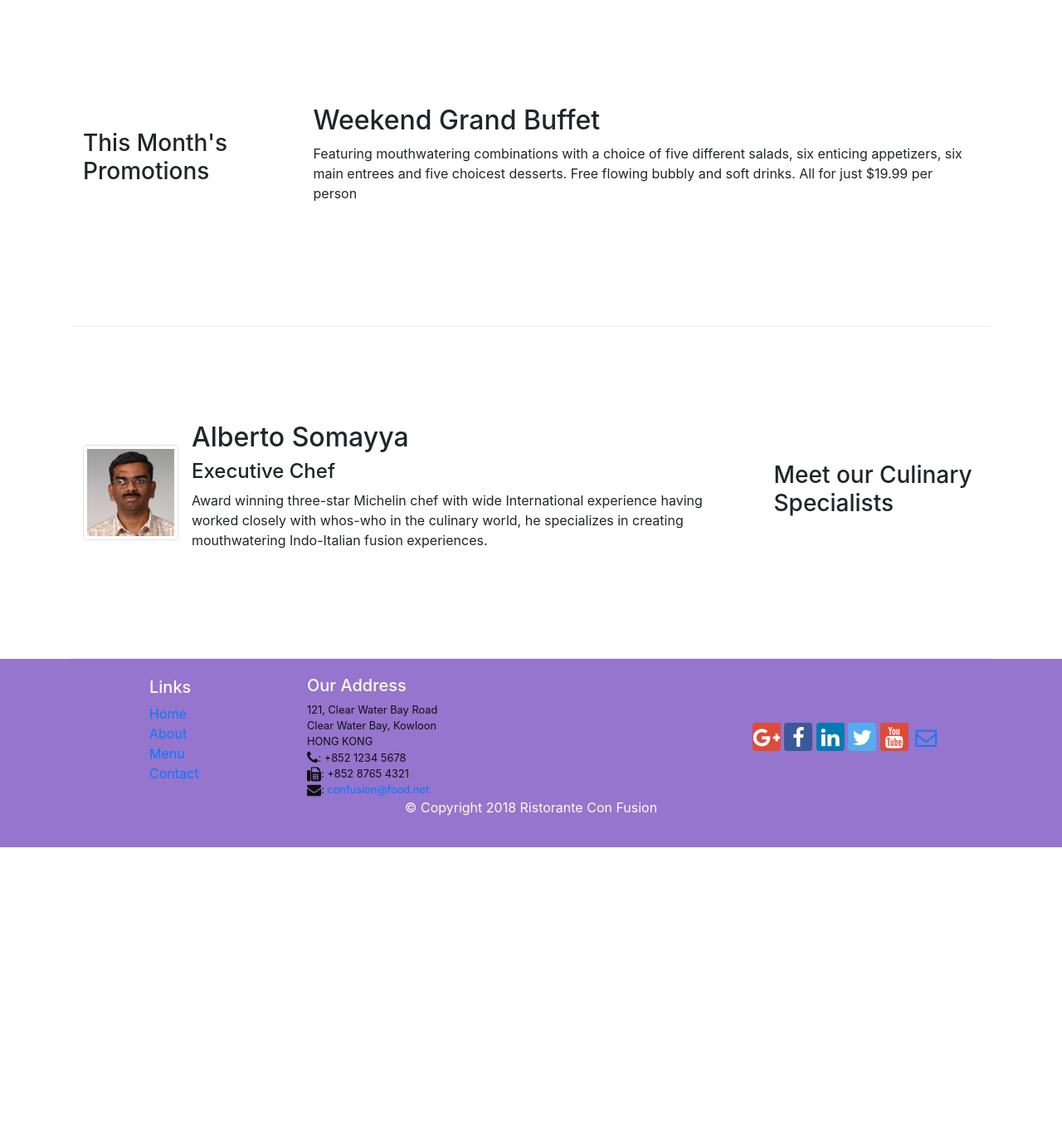
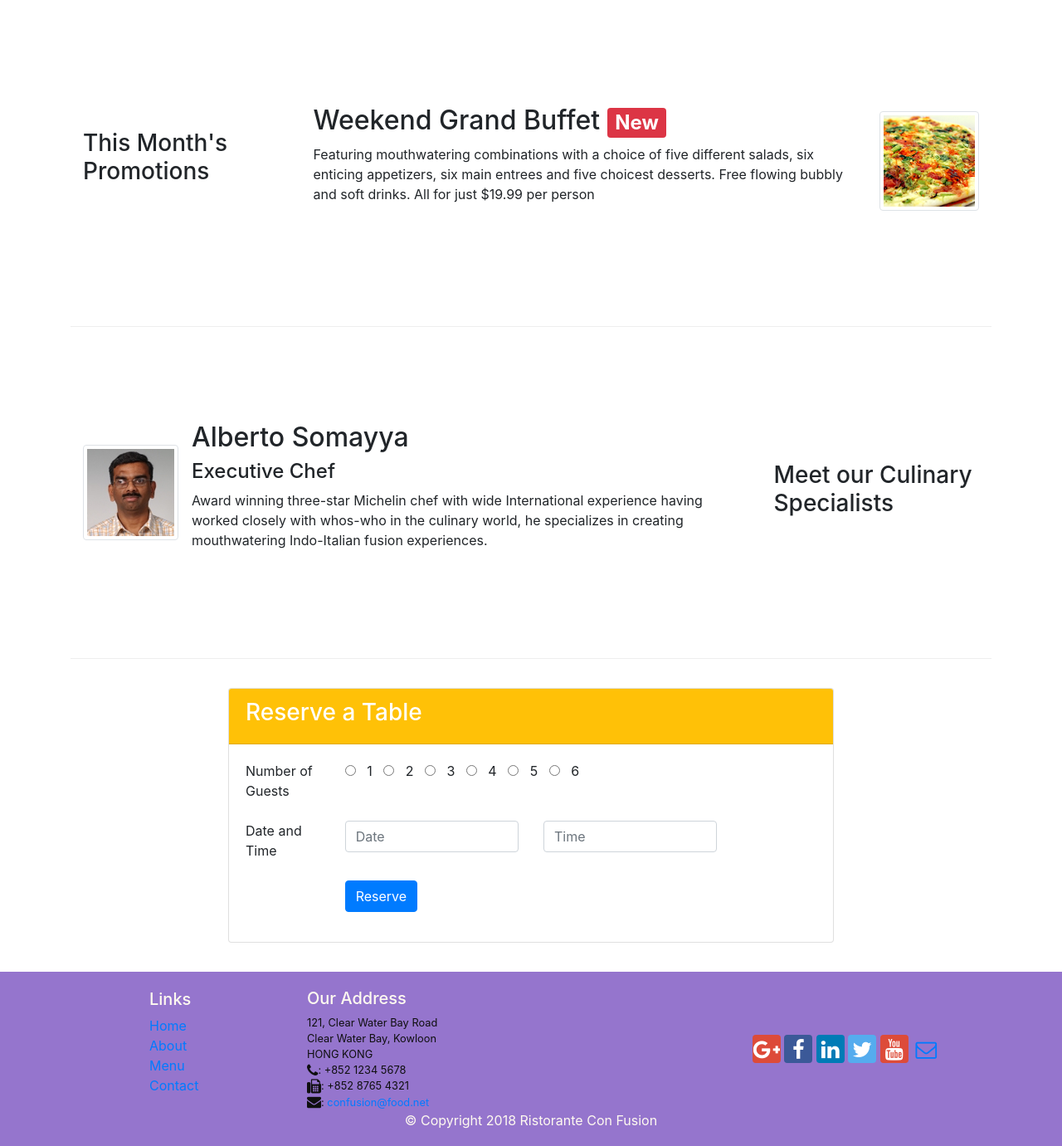
Before and after one commit to vishalrcop/Bootstrap4, a website: page index.html in a window 1280 px wide. Shown: the part 740-2121 px from the top of the page at 83% size. Before the commit the page ends 1761 px from the top, so only its background shows below. Drawn offline with nearby package versions, Linux system fonts and the light colour scheme.

Commit message:
Additional changes in index.html

```diff
--- a/index.html
+++ b/index.html
@@ -40,8 +40,15 @@
                     <h1>Ristorante con Fusion</h1>
                     <p>We take inspiration from the World's best cuisines, and create a unique fusion experience. Our lipsmacking creations will tickle your culinary senses!</p>
                 </div>
-                <div class="col-12 col-sm align-self-center">
-                    <img src="img/logo.png" class="img-fluid">
+                <div class="col-12 col-sm-3">
+                   <div class="row justify-content-center">
+                        <div class="col-auto">
+                            <img src="img/logo.png" class="img-fluid">
+                        </div>
+                   </div>
+                </div>
+                <div class="col-12 col-sm-3 align-self-center">
+                    <a href="#reserve-table" class="btn btn-block btn-warning">Reserve Table</a>
                 </div>
             </div>
         </div>
@@ -57,7 +64,9 @@
                     <img class="d-flex mr-3 img-thumbnail align-self-center"
                             src="img/uthappizza.png" alt="Uthappizza">
                     <div class="media-body">
-                        <h2 class="mt-0">Uthappizza</h2>
+                        <h2 class="mt-0">Uthappizza
+                        <span class="badge badge-danger">HOT</span>
+                        <span class="badge badge-pill badge-secondary">$4.99</span></h2>
                         <p class="d-none d-sm-block">A unique combination of Indian Uthappam (pancake) and
                             Italian pizza, topped with Cerignola olives, ripe vine
                             cherry tomatoes, Vidalia onion, Guntur chillies and
@@ -73,8 +82,14 @@
                 <h3>This Month's Promotions</h3>
             </div>
             <div class="col col-sm col-md">
-                <h2>Weekend Grand Buffet</h2>
-                <p>Featuring mouthwatering combinations with a choice of five different salads, six enticing appetizers, six main entrees and five choicest desserts. Free flowing bubbly and soft drinks. All for just $19.99 per person </p>
+                <div class="media">
+                    <div class="media-body">
+                        <h2 class="mt-0">Weekend Grand Buffet&nbsp;<span class="badge badge-danger">New</span></h2>
+                        <p class="d-none d-sm-block">Featuring mouthwatering combinations with a choice of five different salads, six enticing appetizers, six main entrees and five choicest desserts. Free flowing bubbly and soft drinks. All for just $19.99 per person </p>
+                    </div>
+                    <img class="d-flex ml-3 img-thumbnail align-self-center"
+                            src="img/uthappizza.png" alt="Uthappizza">
+                </div>
             </div>
         </div>
 
@@ -98,6 +113,59 @@
                 </div>
             </div>
         </div>
+
+        <div class="row align-items-center" id="reserve-table" style="padding: 35px 0px 35px 0px;">
+            <div class="col-md-2"></div>
+            <div class="col-md-8 col-12">
+                <div class="card">
+                    <div class="card-header bg-warning text-white"><h3>Reserve a Table</h3></div>
+                    <div class="card-body">
+                        <form>
+                            <div class="row form-group">
+                                <div class="col-md-2 col-12">
+                                    <label>Number of Guests</label>
+                                </div>
+                                <div class="col-md-10 col-12">
+                                    <input type="radio" class="form-radio-input" id="radio1" name="radio">
+                                    &nbsp;&nbsp;1&nbsp;&nbsp;
+                                    <input type="radio" class="form-radio-input" id="radio2" name="radio">
+                                    &nbsp;&nbsp;2&nbsp;&nbsp;
+                                    <input type="radio" class="form-radio-input" id="radio3" name="radio">
+                                    &nbsp;&nbsp;3&nbsp;&nbsp;
+                                    <input type="radio" class="form-radio-input" id="radio4" name="radio">
+                                    &nbsp;&nbsp;4&nbsp;&nbsp;
+                                    <input type="radio" class="form-radio-input" id="radio5" name="radio">
+                                    &nbsp;&nbsp;5&nbsp;&nbsp;
+                                    <input type="radio" class="form-radio-input" id="radio6" name="radio">
+                                    &nbsp;&nbsp;6
+                                </div>
+                            </div>
+                            <div class="row form-group">
+                                <div class="col-md-2 col-12">
+                                    <label>Date and Time</label>
+                                </div>
+                                <div class="col-md-4 col-12">
+                                    <input class="form-control" type="text" id="date" name="date" placeholder="Date">
+                                </div>
+                                <div class="col-md-4 col-12">
+                                    <input class="form-control" type="text" id="time" name="time" placeholder="Time">
+                                </div>
+                                <div class="col-md-2">
+                                </div>
+                            </div>
+                            <div class="row form-group">
+                                <div class="col-md-2"></div>
+                                <div class="col-md-2 col-4">
+                                    <button class="btn btn-primary">Reserve</button>
+                                </div>
+                            </div>
+                        </form>
+                    </div>
+                </div>
+            </div>
+            <div class="col-md-2"></div>
+        </div>
+
     </div>
 
     <footer class="footer">
```
